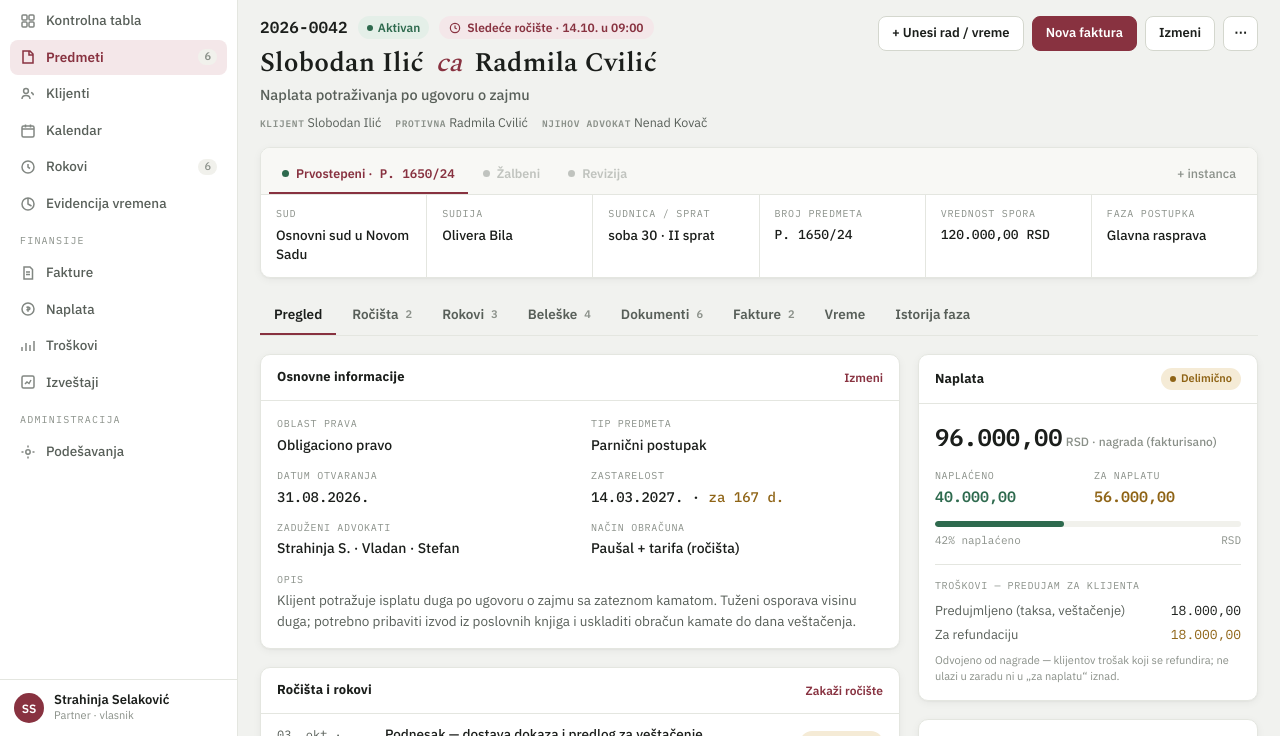
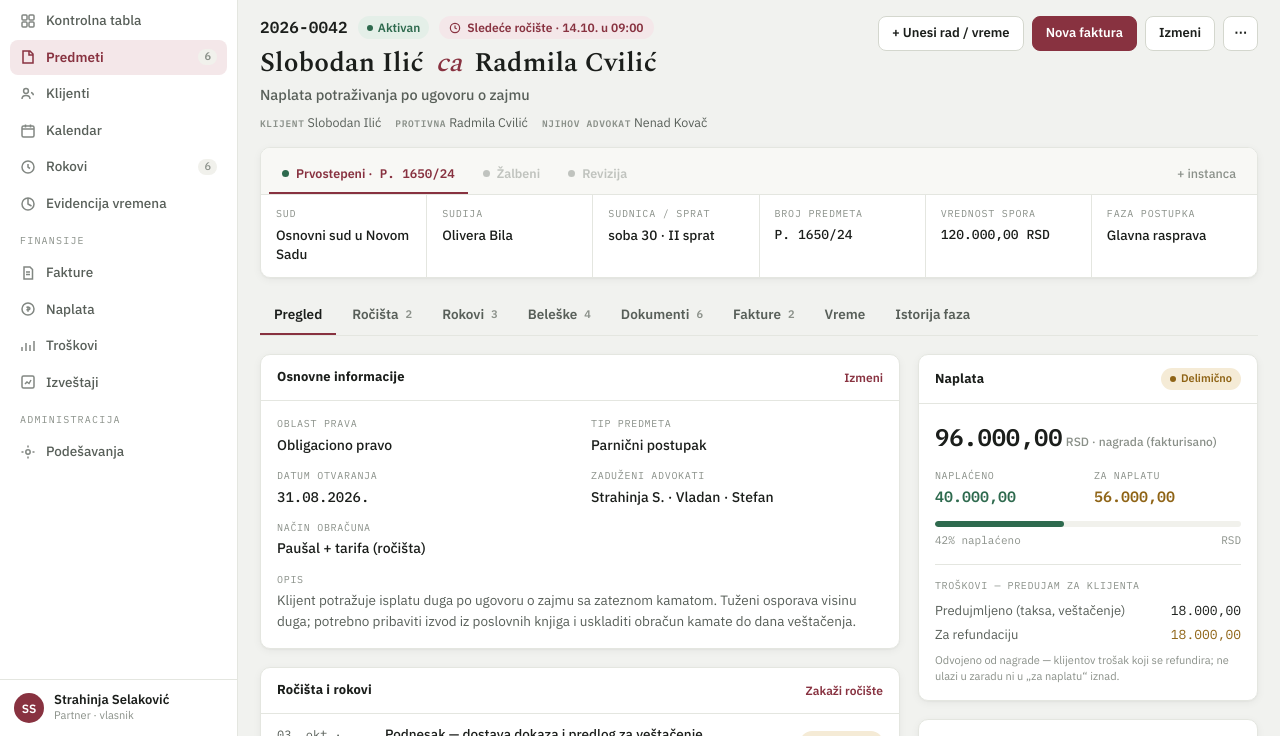
Before and after one commit to slobodan-ilic/spis-preview, a plain HTML site: page index.html in a window 1280 px wide. Shown: the part 64-800 px from the top of the page. Drawn offline with nearby package versions, Linux system fonts and the light colour scheme.

Commit message:
Remove zastarelost field (Strahinja: redundant with his own rok workflow)

```diff
--- a/index.html
+++ b/index.html
@@ -311,7 +311,6 @@
                   <div><div class="k">Oblast prava</div><div class="v">Obligaciono pravo</div></div>
                   <div><div class="k">Tip predmeta</div><div class="v">Parnični postupak</div></div>
                   <div><div class="k">Datum otvaranja</div><div class="v mono">31.08.2026.</div></div>
-                  <div><div class="k">Zastarelost</div><div class="v mono">14.03.2027. · <span class="warn-txt">za 167 d.</span></div></div>
                   <div><div class="k">Zaduženi advokati</div><div class="v">Strahinja S. · Vladan · Stefan</div></div>
                   <div><div class="k">Način obračuna</div><div class="v">Paušal + tarifa (ročišta)</div></div>
                   <div class="full"><div class="k">Opis</div><p class="desc">Klijent potražuje isplatu duga po ugovoru o zajmu sa zateznom kamatom. Tuženi osporava visinu duga; potrebno pribaviti izvod iz poslovnih knjiga i uskladiti obračun kamate do dana veštačenja.</p></div>
```
